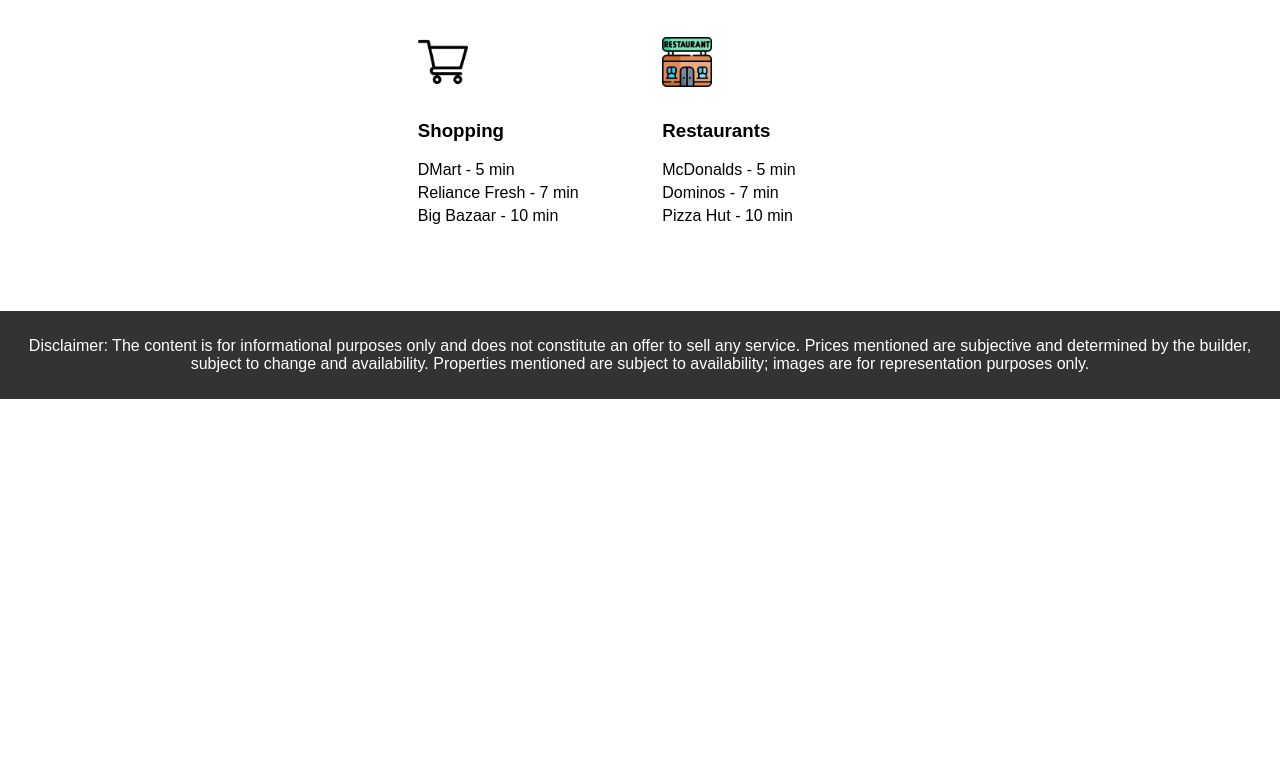
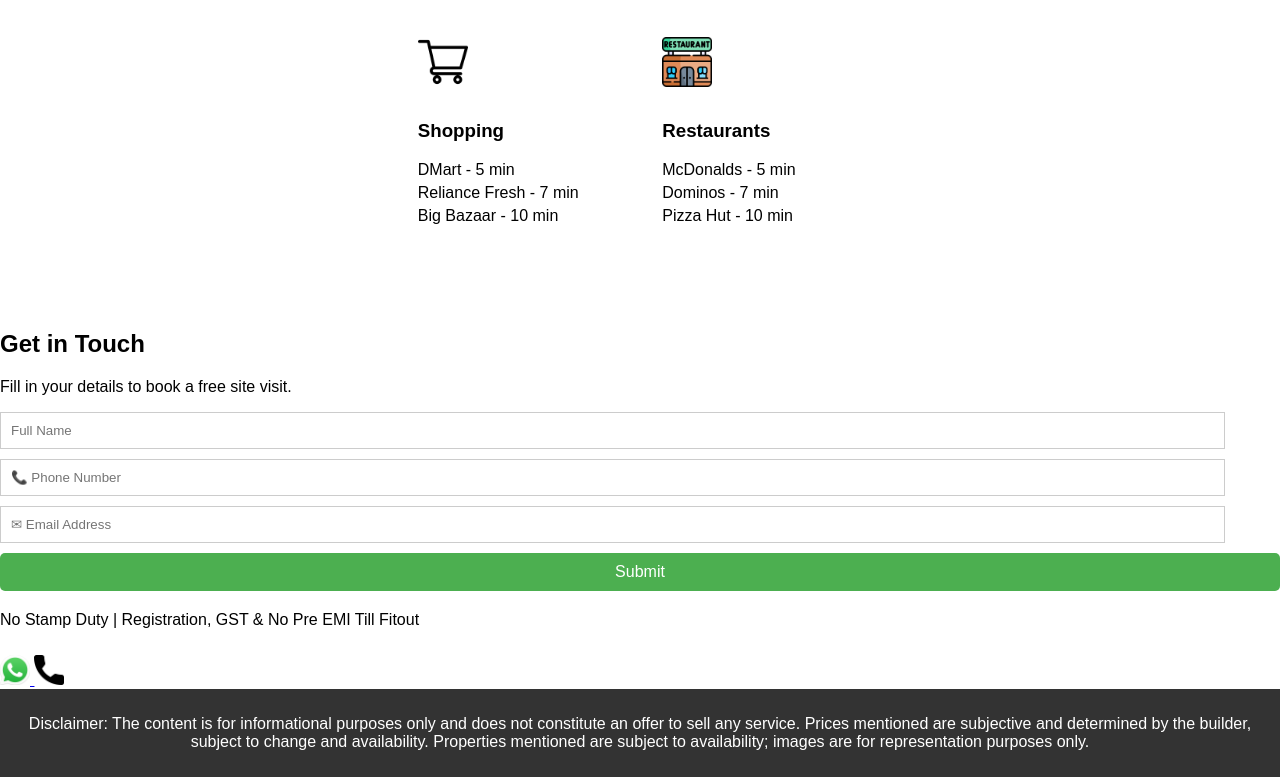
Before and after one commit to Raj555-61/SkyCityBYPonnamDevelper, a plain HTML site: page index.html in a window 1280 px wide. Shown: the part 1925-2702 px from the top of the page. Before the commit the page ends 2324 px from the top, so only its background shows below. Drawn offline with Linux system fonts and the light colour scheme.

Commit message:
Update index.html

```diff
--- a/index.html
+++ b/index.html
@@ -309,6 +309,24 @@
         </div>
     </div>
 
+    <div class="bottom-form-container">
+        <h2>Get in Touch</h2>
+        <p>Fill in your details to book a free site visit.</p>
+        <form id="bottomForm">
+            <input type="text" id="bottomFullName" placeholder="Full Name" required>
+            <input type="tel" id="bottomPhoneNumber" placeholder="📞 Phone Number" required>
+            <input type="email" id="bottomEmailAddress" placeholder="✉ Email Address" required>
+            <button type="submit">Submit</button>
+        </form>
+        <p style="margin-top: 10px;">No Stamp Duty | Registration, GST & No Pre EMI Till Fitout</p>
+        <a href="https://wa.me/7666309447" target="_blank">
+            <img src="whatsapp.png" alt="WhatsApp" class="whatsapp-icon">
+        </a>
+        <a href="tel:7666309447">
+            <img src="call.png" alt="Call" class="call-icon">
+        </a>
+    </div>
+
     <footer>
         <p> Disclaimer: The content is for informational purposes only and does not constitute an offer to sell any service.
         Prices mentioned are subjective and determined by the builder, subject to change and availability.
```
